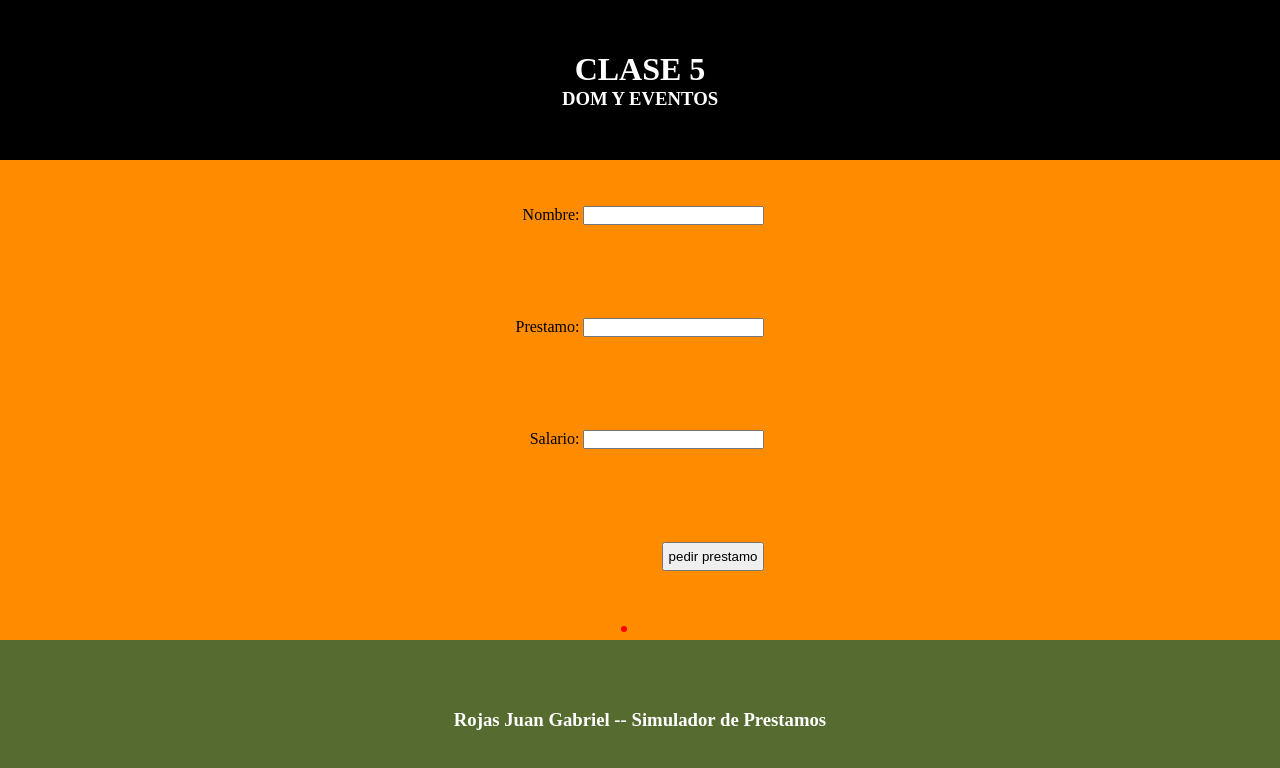
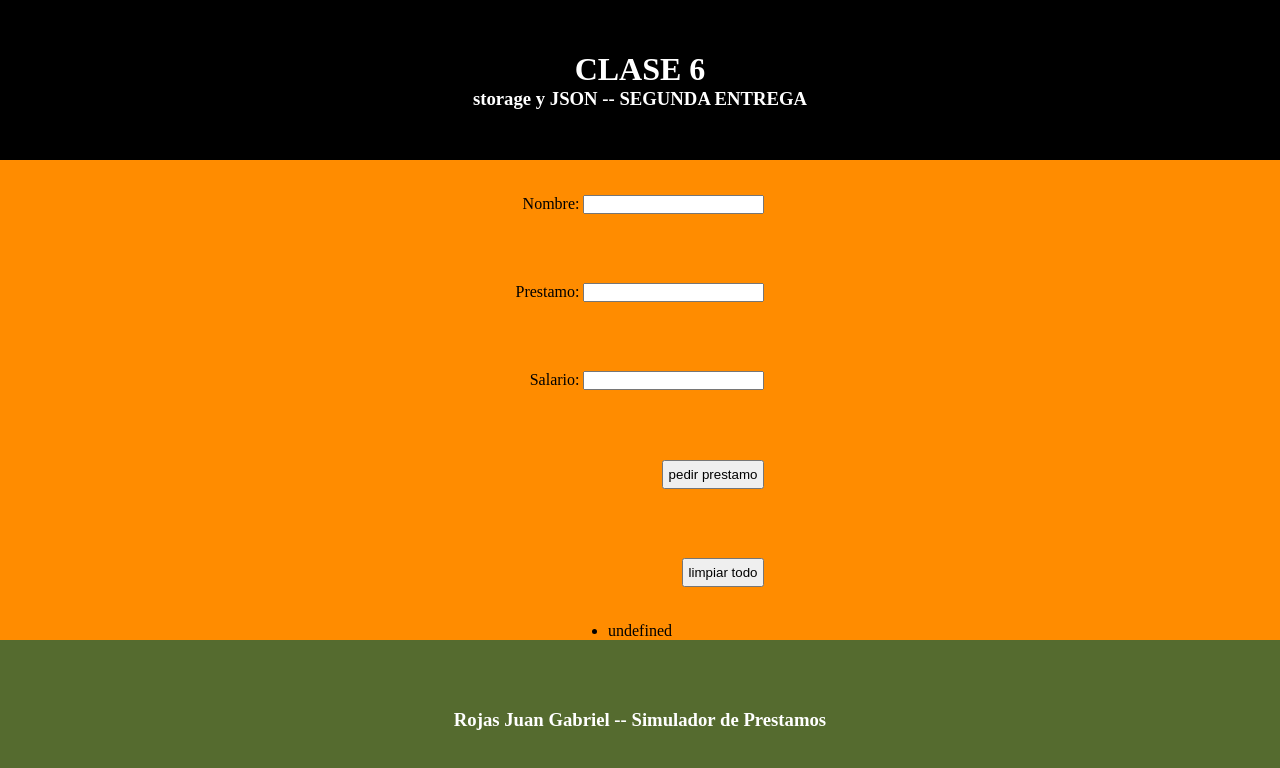
Before and after one commit to Juan0285/cursoJavascript, a plain HTML site: page index.html in a window 1280 px wide. Both pictures are taken after a click on the button "pedir prestamo". Drawn offline with Linux system fonts and the light colour scheme.

Commit message:
clase 6_Rojas

```diff
--- a/index.html
+++ b/index.html
@@ -11,8 +11,8 @@
 
     <div class="contenedor">
         <header class="header flex">
-            <h1>CLASE 5</h1>
-            <h3>DOM Y EVENTOS</h3>
+            <h1>CLASE 6</h1>
+            <h3>storage y JSON -- SEGUNDA ENTREGA</h3>
         </header>
         <main class="main flex">
             <form class="flex1" action="">
@@ -30,6 +30,8 @@
                 </label>
 
                 <input id="boton" class="padding" type="button" value="pedir prestamo">
+
+                <input id="limpiar" class="padding" type="button" value="limpiar todo">
 
 
             </form>
--- a/js/saludoprueba.js
+++ b/js/saludoprueba.js
@@ -6,24 +6,42 @@ const prestamo = document.getElementById ("prestamo")
 
 const salario = document.getElementById ("salario")
 
-const ul = document.getElementById ("listado");
+const listado = document.getElementById ("listado");
 
 const boton = document.getElementById ("boton");
 
+const limpiar = document.getElementById ("limpiar");
 
 
 
+const guardarInfo = ()=> {
+        const datosForm = {nombre:"" , prestamo:0}
+        datosForm.nombre = nombre.value;
+        datosForm.prestamo = prestamo.value;
+        newLi = document.createElement("li");
+        newLi.append(datosForm.nombre , datosForm.prestamo);
+        listado.append(newLi)
+        localStorage.setItem("persona1" , JSON.stringify(datosForm));
+        console.log("se han guardado los datos correctamente");
+    }
 
 
-const agragarAlListado = ()=>{
-        const agregarItem = document.createElement("li");
-        agregarItem.className = "colorRojo";
-        agregarItem.innerText = nombre;
-        ul.append(agregarItem);
-
-}
+    boton.addEventListener ("click", guardarInfo);
 
 
 
+const limpiarDatos = ()=>{
+        while (listado) {
+            listado.removeChild(listado.lastChild);
+          }
+    }
 
-boton.addEventListener("click" , agragarAlListado)
+    limpiar.addEventListener ("click", limpiarDatos);
+
+
+const obtenerInfo = ()=>{
+        const recuperados = JSON.parse(localStorage.getItem("persona1"))
+        return recuperados
+}
+
+console.log(obtenerInfo())
```
